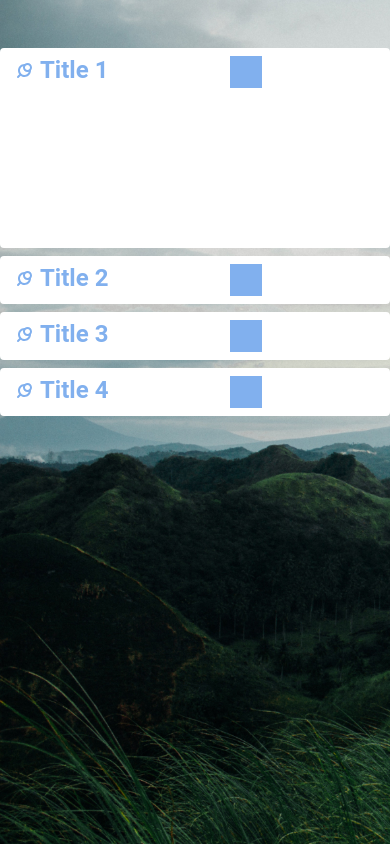
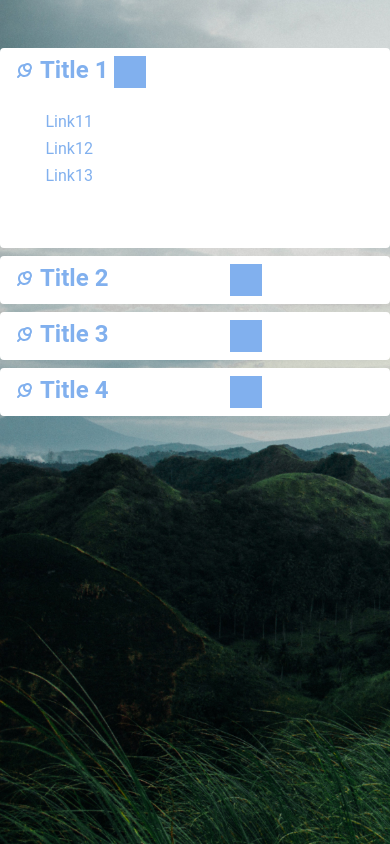
Before and after one commit to milsinery/bob, a React (Create React App) app: page / in a window 390 px wide. Both pictures are taken after a click on the element 246 px from the left and 72 px from the top of the page. Built offline with nearby package versions, Linux system fonts and the light colour scheme.

Commit message:
move create card code to function CreateCard

```diff
--- a/src/Card.css
+++ b/src/Card.css
@@ -76,6 +76,7 @@
         transition: all .3s ease-in-out;
     }
 
+
     .Description {
         visibility: hidden;
     }
@@ -84,8 +85,19 @@
         visibility: hidden;
     }
 
+    .Nav__Item {
+        margin-bottom: 8px;
+    }
+
+    .Card_expand .Nav {
+        visibility: visible;
+        flex-direction: column;
+    }
+
+
     .Card__expander {
         visibility: visible;
     }
 
+
 }
--- a/src/Card.js
+++ b/src/Card.js
@@ -19,7 +19,7 @@ class Card extends React.Component {
             <div className={this.state.flag ? "Card" : "Card Card_expand"}>
 
                 <div className="Content">
-                    <a class="Link" href="#">
+                    <a class="Link" href=" ">
                         <svg typetype="text/css" href="Card.css" width="32" height="32" viewBox="0 0 32 32" xmlns="http://www.w3.org/2000/svg">
                             <path class="Icon" fill-rule="evenodd" clip-rule="evenodd" d="M17 11.5C17 10.1193 18.1193 9 19.5 9C20.8807 9 22 10.1193 22 11.5C22 12.8807 20.8807 14 19.5 14C18.1193 14 17 12.8807 17 11.5ZM15.1928 10.1928C15.0674 10.6065 15 11.0454 15 11.5C15 13.9853 17.0147 16 19.5 16C19.9546 16 20.3935 15.9326 20.8072 15.8072C20.2472 17.655 18.5307 19 16.5 19C14.0147 19 12 16.9853 12 14.5C12 12.4693 13.345 10.7528 15.1928 10.1928ZM16.6564 8.01216C16.6054 8.00415 16.5532 8 16.5 8C12.9101 8 10 10.9101 10 14.5C10 15.9341 10.4644 17.2597 11.2511 18.3347L9.29289 20.2929C8.90237 20.6834 8.90237 21.3166 9.29289 21.7071C9.68342 22.0976 10.3166 22.0976 10.7071 21.7071L12.6653 19.7489C13.7403 20.5356 15.0659 21 16.5 21C20.0899 21 23 18.0899 23 14.5C23 14.4468 22.9958 14.3946 22.9878 14.3436C23.6205 13.5685 24 12.5786 24 11.5C24 9.01472 21.9853 7 19.5 7C18.4214 7 17.4315 7.37946 16.6564 8.01216Z" fill="#333333"/>
                         </svg>
--- a/src/Cards.js
+++ b/src/Cards.js
@@ -1,23 +1,26 @@
 import React from 'react';
 import Card from './Card';
 import CardsData from "./CardsData";
-
 import './Cards.css';
 
 class Cards extends React.Component {
 
     render(){
 
+        function createCard(data) {
+            return data.map(content =>
+                <Card
+                    id={content.id}
+                    title={content.title}
+                    description={content.description}
+                    links={content.link.map(links => <a className="Nav__Item" href={links}>{links}</a>)}
+                />
+            )
+        }
+
         return(
             <div className="Cards">
-                {CardsData.map(content =>
-                    <Card
-                        id={content.id}
-                        title={content.title}
-                        description={content.description}
-                        links={content.link.map(links => <a className="Nav__Item" href={links}>{links}</a>)}
-                    />
-                )}
+                {createCard(CardsData)}
             </div>
         );
     }
```
